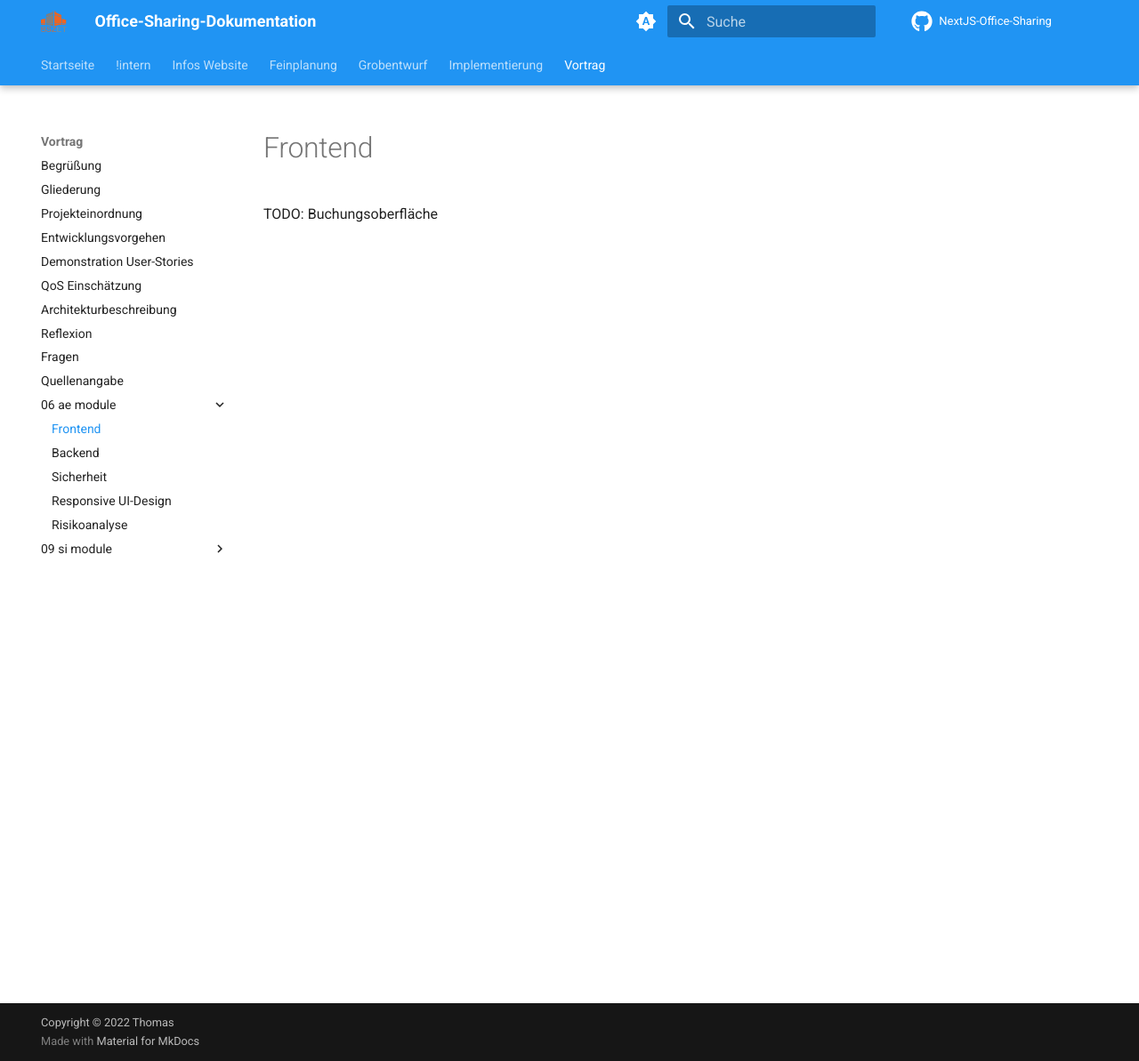
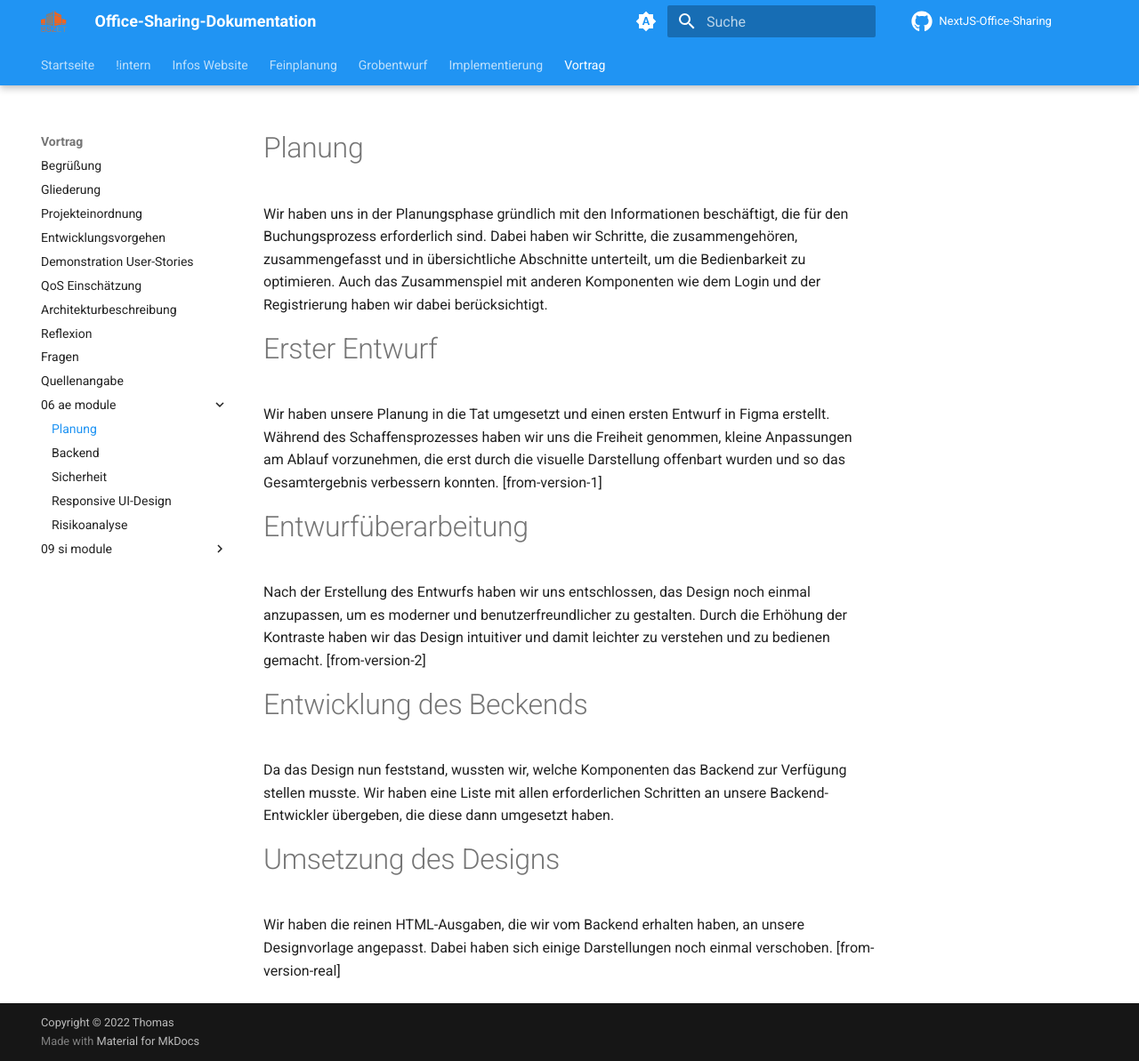
Before and after one commit to gz-bad-erzland-p2/Dokumentation, an MkDocs documentation site: the page built from docs/vortrag/06_ae-module/01_frontend.md, in a window 1280 px wide and 1193 px high. Shown: the whole window at 89% size. Built offline with MkDocs 1.6.1 and Material for MkDocs 9.7.7, drawn with Linux system fonts in a browser that asks for light colours; comment, search, counter and statistics services are not loaded.

Commit message:
Design ablauf
Bilder müssen noch eingebunden werden

```diff
--- a/docs/vortrag/06_ae-module/01_frontend.md
+++ b/docs/vortrag/06_ae-module/01_frontend.md
@@ -1,3 +1,19 @@
-# Frontend
+# Planung
 
-TODO: Buchungsoberfläche
+Wir haben uns in der Planungsphase gründlich mit den Informationen beschäftigt, die für den Buchungsprozess erforderlich sind. Dabei haben wir Schritte, die zusammengehören, zusammengefasst und in übersichtliche Abschnitte unterteilt, um die Bedienbarkeit zu optimieren. Auch das Zusammenspiel mit anderen Komponenten wie dem Login und der Registrierung haben wir dabei berücksichtigt.
+
+# Erster Entwurf
+
+Wir haben unsere Planung in die Tat umgesetzt und einen ersten Entwurf in Figma erstellt. Während des Schaffensprozesses haben wir uns die Freiheit genommen, kleine Anpassungen am Ablauf vorzunehmen, die erst durch die visuelle Darstellung offenbart wurden und so das Gesamtergebnis verbessern konnten. [from-version-1]
+
+# Entwurfüberarbeitung
+
+Nach der Erstellung des Entwurfs haben wir uns entschlossen, das Design noch einmal anzupassen, um es moderner und benutzerfreundlicher zu gestalten. Durch die Erhöhung der Kontraste haben wir das Design intuitiver und damit leichter zu verstehen und zu bedienen gemacht. [from-version-2]
+
+# Entwicklung des Beckends
+
+Da das Design nun feststand, wussten wir, welche Komponenten das Backend zur Verfügung stellen musste. Wir haben eine Liste mit allen erforderlichen Schritten an unsere Backend-Entwickler übergeben, die diese dann umgesetzt haben.
+
+# Umsetzung des Designs
+
+Wir haben die reinen HTML-Ausgaben, die wir vom Backend erhalten haben, an unsere Designvorlage angepasst. Dabei haben sich einige Darstellungen noch einmal verschoben. [from-version-real]
```
